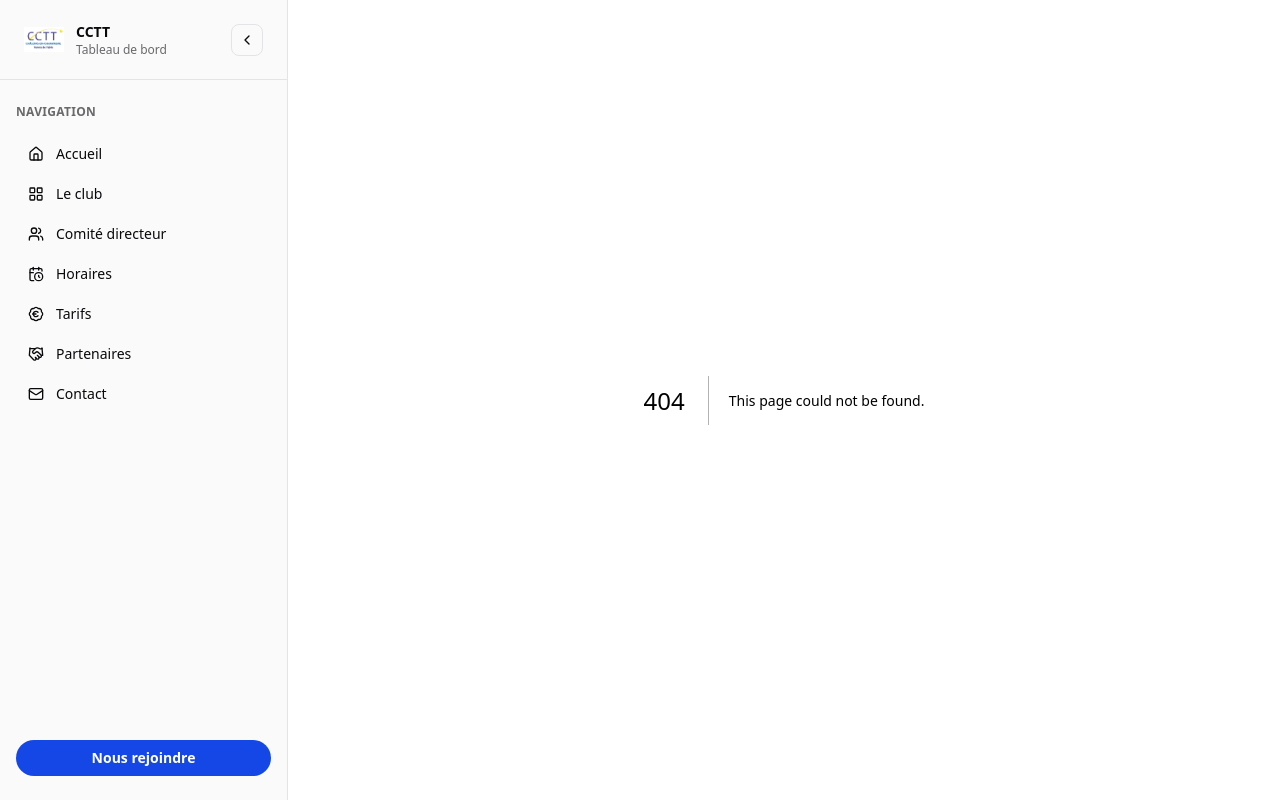
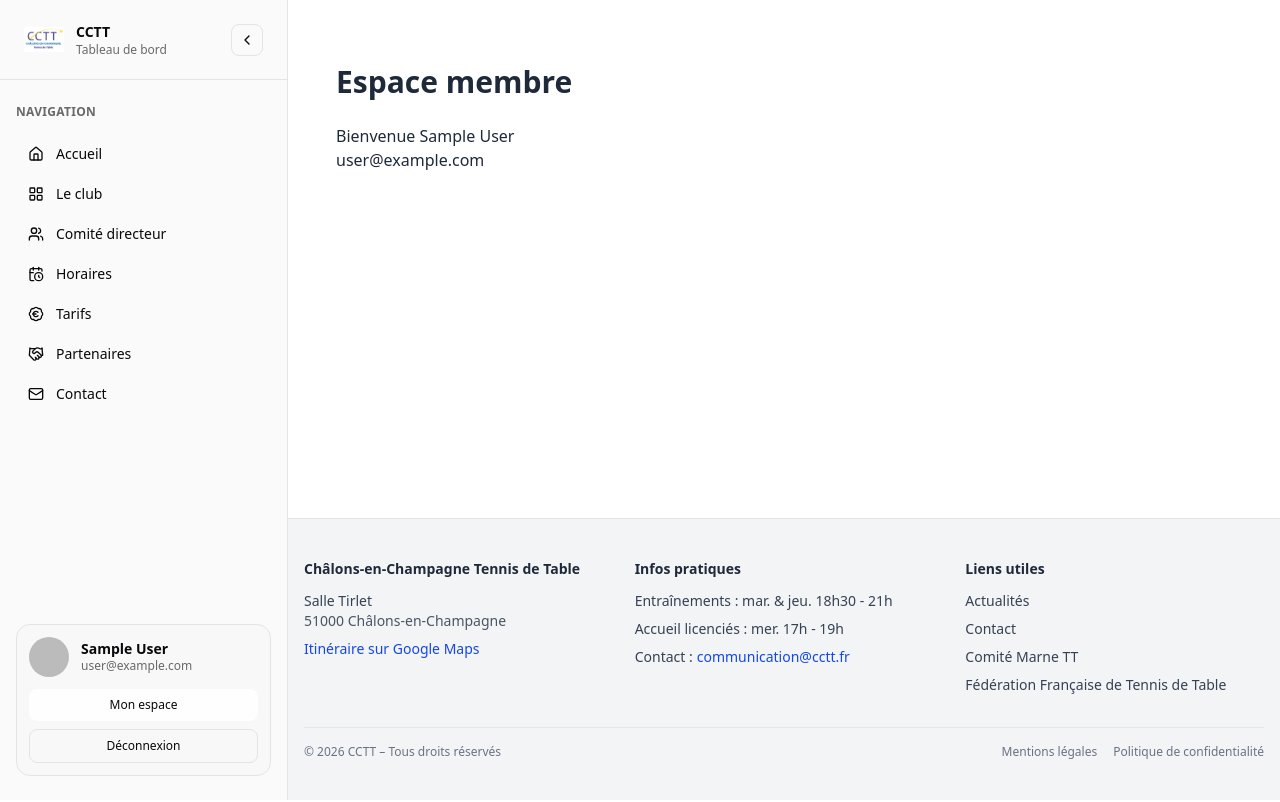
Before and after one commit to jesared/club-cctt, a Next.js app: page /espace in a window 1280 px wide. Before the commit this address had no page. Shown: the top 802 px of the page. Built offline with nearby package versions, Linux system fonts and the light colour scheme; no server answers; sample sign-in values are in the browser's storage.

Commit message:
update auth

```diff
--- /dev/null
+++ b/app/api/auth/[...nextauth]/route.ts
@@ -0,0 +1,14 @@
+import NextAuth from "next-auth";
+import GoogleProvider from "next-auth/providers/google";
+
+const handler = NextAuth({
+  providers: [
+    GoogleProvider({
+      clientId: process.env.AUTH_GOOGLE_ID!,
+      clientSecret: process.env.AUTH_GOOGLE_SECRET!,
+    }),
+  ],
+  secret: process.env.AUTH_SECRET,
+});
+
+export { handler as GET, handler as POST };
--- /dev/null
+++ b/app/espace/page.tsx
@@ -0,0 +1,19 @@
+import { authOptions } from "@/lib/authOptions";
+import { getServerSession } from "next-auth";
+import { redirect } from "next/navigation";
+
+export default async function EspacePage() {
+  const session = await getServerSession(authOptions);
+
+  if (!session) {
+    redirect("/");
+  }
+
+  return (
+    <div className="max-w-4xl mx-auto py-16">
+      <h1 className="text-3xl font-bold mb-6">Espace membre</h1>
+      <p>Bienvenue {session.user?.name}</p>
+      <p>{session.user?.email}</p>
+    </div>
+  );
+}
--- a/app/layout.tsx
+++ b/app/layout.tsx
@@ -1,6 +1,7 @@
+import DashboardSidebar from "@/components/DashboardSidebar";
 import Footer from "@/components/Footer";
-import DashboardSidebar from "@/components/DashboardSidebar";
 import Header from "@/components/Header";
+import Providers from "@/components/Providers";
 import { SidebarProvider } from "@/components/ui/sidebar";
 import type { Metadata } from "next";
 import "./globals.css";
@@ -23,6 +24,7 @@ export default function RootLayout({
   return (
     <html lang="fr">
       <body className="min-h-screen text-gray-800">
+        <Providers>
           <SidebarProvider defaultOpen={false}>
             <div className="flex min-h-screen flex-col lg:flex-row">
               <DashboardSidebar />
@@ -33,6 +35,7 @@ export default function RootLayout({
               </div>
             </div>
           </SidebarProvider>
+        </Providers>
       </body>
     </html>
   );
--- /dev/null
+++ b/components/AuthButton.tsx
@@ -0,0 +1,70 @@
+"use client";
+
+import { signIn, signOut, useSession } from "next-auth/react";
+import Image from "next/image";
+import Link from "next/link";
+
+export default function AuthButton() {
+  const { data: session, status } = useSession();
+
+  // Chargement
+  if (status === "loading") {
+    return <div className="mt-6 text-sm text-gray-400">Chargement...</div>;
+  }
+
+  // PAS CONNECTÉ
+  if (!session) {
+    return (
+      <div className="mt-6">
+        <button
+          onClick={() => signIn("google")}
+          className="cursor-pointer w-full rounded-lg bg-purple-600 px-4 py-2 text-sm font-medium text-white hover:bg-purple-700 transition"
+        >
+          Se connecter avec Google
+        </button>
+      </div>
+    );
+  }
+
+  // CONNECTÉ
+  return (
+    <div className="mt-6 rounded-xl border border-sidebar-border bg-sidebar-accent/40 p-3">
+      <div className="flex items-center gap-3">
+        {session.user?.image && (
+          <Image
+            src={session.user.image}
+            alt="Avatar"
+            width={40}
+            height={40}
+            className="rounded-full"
+          />
+        )}
+
+        <div className="flex flex-col text-sm">
+          <span className="font-semibold leading-tight">
+            {session.user?.name}
+          </span>
+          <span className="text-xs text-sidebar-foreground/60">
+            {session.user?.email}
+          </span>
+        </div>
+      </div>
+
+      <div className="mt-3 flex flex-col gap-2">
+        <Link
+          href="/espace"
+          className="rounded-md bg-white/80 px-3 py-2 text-center text-xs font-medium hover:bg-white"
+        >
+          Mon espace
+        </Link>
+
+        <button
+          onClick={() => signOut()}
+          className="rounded-md border px-3 py-2 text-xs hover:bg-sidebar-accent cursor-pointer"
+        >
+          Déconnexion
+        </button>
+      </div>
+    </div>
+  );
+}
--- a/components/DashboardSidebar.tsx
+++ b/components/DashboardSidebar.tsx
@@ -6,8 +6,9 @@ import Link from "next/link";
 import { usePathname } from "next/navigation";
 import { useState } from "react";
 
-import { mainMenuItems, primaryCta } from "@/components/navigation/menu-items";
+import { mainMenuItems } from "@/components/navigation/menu-items";
 import { cn } from "@/lib/utils";
+import AuthButton from "./AuthButton";
 
 export default function DashboardSidebar() {
   const pathname = usePathname();
@@ -100,22 +101,7 @@ export default function DashboardSidebar() {
             );
           })}
         </nav>
-        <div className={cn("mt-auto pt-6", isCollapsed && "pt-4")}>
-          <Link
-            href={primaryCta.href}
-            className={cn(
-              "block rounded-full bg-blue-700 px-4 py-2 text-center text-sm font-semibold text-white transition-colors hover:bg-blue-800 focus-visible:outline focus-visible:outline-2 focus-visible:outline-offset-4 focus-visible:outline-blue-500",
-              isCollapsed ? "w-12 px-0" : "w-full",
-            )}
-            aria-label={
-              isCollapsed ? `${primaryCta.label} (raccourci)` : undefined
-            }
-          >
-            <span className={cn(isCollapsed && "sr-only")}>
-              {primaryCta.label}
-            </span>
-          </Link>
-        </div>
+        <AuthButton />
       </div>
     </aside>
   );
--- /dev/null
+++ b/components/LoginButton.tsx
@@ -0,0 +1,27 @@
+"use client";
+
+import { signIn, signOut, useSession } from "next-auth/react";
+
+export default function LoginButton() {
+  const { data: session } = useSession();
+
+  if (!session) {
+    return (
+      <button
+        onClick={() => signIn("google")}
+        className="bg-purple-600 text-white px-4 py-2 rounded-md hover:bg-purple-700"
+      >
+        Se connecter
+      </button>
+    );
+  }
+
+  return (
+    <div className="flex items-center gap-3">
+      <span className="text-sm">Bonjour {session.user?.name}</span>
+      <button onClick={() => signOut()} className="border px-3 py-1 rounded-md">
+        Déconnexion
+      </button>
+    </div>
+  );
+}
--- /dev/null
+++ b/components/Providers.tsx
@@ -0,0 +1,7 @@
+"use client";
+
+import { SessionProvider } from "next-auth/react";
+
+export default function Providers({ children }: { children: React.ReactNode }) {
+  return <SessionProvider>{children}</SessionProvider>;
+}
--- /dev/null
+++ b/lib/authOptions.ts
@@ -0,0 +1,12 @@
+import { NextAuthOptions } from "next-auth";
+import GoogleProvider from "next-auth/providers/google";
+
+export const authOptions: NextAuthOptions = {
+  providers: [
+    GoogleProvider({
+      clientId: process.env.AUTH_GOOGLE_ID!,
+      clientSecret: process.env.AUTH_GOOGLE_SECRET!,
+    }),
+  ],
+  secret: process.env.AUTH_SECRET,
+};
--- a/next.config.ts
+++ b/next.config.ts
@@ -3,6 +3,19 @@ import type { NextConfig } from "next";
 const nextConfig: NextConfig = {
   images: {
     remotePatterns: [
+      // Google avatar (NextAuth)
+      {
+        protocol: "https",
+        hostname: "lh3.googleusercontent.com",
+      },
+      {
+        protocol: "https",
+        hostname: "lh4.googleusercontent.com",
+      },
+      {
+        protocol: "https",
+        hostname: "lh5.googleusercontent.com",
+      },
       {
         protocol: "https",
         hostname: "drive.google.com",
--- a/package.json
+++ b/package.json
@@ -17,6 +17,7 @@
     "lucide": "^0.563.0",
     "lucide-react": "^0.563.0",
     "next": "16.1.6",
+    "next-auth": "^4.24.13",
     "react": "19.2.3",
     "react-dom": "19.2.3",
     "tailwind-merge": "^3.4.0",
--- a/tsconfig.json
+++ b/tsconfig.json
@@ -23,13 +23,15 @@
       "@/*": ["./*"]
     }
   },
+  "typeRoots": ["./types", "./node_modules/@types"],
   "include": [
     "next-env.d.ts",
     "**/*.ts",
     "**/*.tsx",
     ".next/types/**/*.ts",
     ".next/dev/types/**/*.ts",
-    "**/*.mts"
+    "**/*.mts",
+    "types/**/*.d.ts"
   ],
   "exclude": ["node_modules"]
 }
--- /dev/null
+++ b/types/next-auth.d.ts
@@ -0,0 +1,18 @@
+import "next-auth";
+
+declare module "next-auth" {
+  interface Session {
+    user: {
+      id: string;
+      name?: string | null;
+      email?: string | null;
+      image?: string | null;
+    };
+  }
+}
+
+declare module "next-auth/jwt" {
+  interface JWT {
+    sub?: string;
+  }
+}
```
Also changed, not shown: 1 other file (tests, documents, lock files or other folders). Lines whose indentation alone changed are shown as unchanged.
